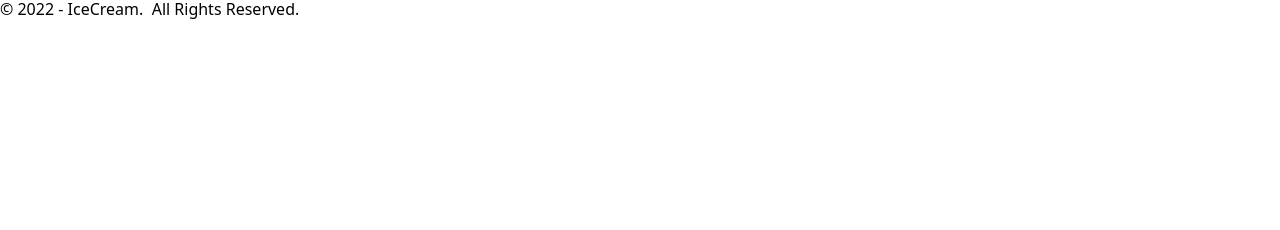
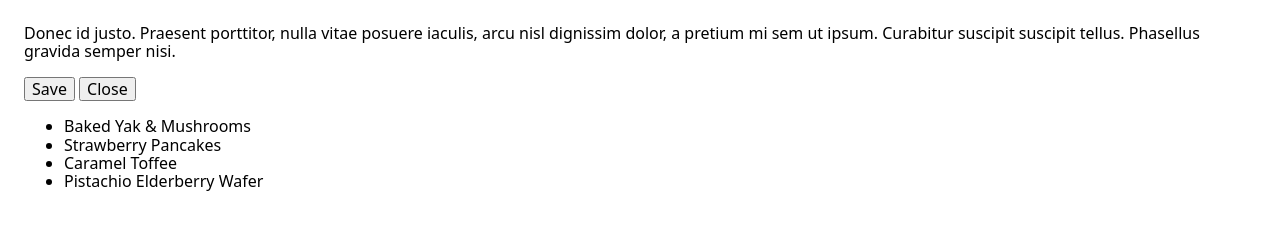
Before and after one commit to IronFather/github-tutorial, a plain HTML site: page index.html in a window 1280 px wide. Drawn offline with nearby package versions, Linux system fonts and the light colour scheme.

Commit message:
started work with dom

```diff
--- a/css/styles.css
+++ b/css/styles.css
@@ -0,0 +1,16 @@
+/* body {
+    margin: 24px;
+  } */
+
+  /* =============== */
+
+  body {
+    margin: 24px;
+  }
+
+  .is-hidden {
+    display: none;
+  }
+
+
+  /* =============== */
--- a/index.html
+++ b/index.html
@@ -33,25 +33,63 @@
   <!-- body -->
   <body class="body" data-body>
     <!-- PRACTICE -->
+  <body>
+<!--
+ <textarea id="message" class="materialize-textarea" rows="5">Default textarea message</textarea> -->
 
-<section class="footer section">
-  <div class="container footer__container">
-    <div class="footer__wrap">
-      <span>
-        &#169; 2022 - IceCream.</span>
-      <span>&#160;All Rights Reserved.</span>
-      </span>
-    </div>
+<!-- <div>
+  <a href="/home" class="btn">home</a>
+  <a href="/about" class="btn active">about</a>
+  <a href="/gallery" class="btn">gallery</a>
+</div>
+
+<br>
+<img class="image" src="https://placeimg.com/640/480/animals" alt="" width="320" /> -->
+
+
+<!-- =============================== -->
+<!--
+<article class="article">
+  <h2 class="article-title">Welcome to Hawaii!</h2>
+  <p class="article-text">Lorem ipsum dolor sit amet consectetur adipisicing elit. Provident quaerat nemo veritatis quasi eius eum aliquid, nobis dolore nisi, magnam eaque iusto, necessitatibus atque laborum quam tempora ducimus dicta ipsam.</p>
+</article> -->
+
+<!-- ================================= -->
+
+<!-- <p id="paragraph" class="text red big">Proin magna. Sed mollis, eros et ultrices tempus, mauris ipsum aliquam libero, non adipiscing dolor urna a orci. Etiam rhoncus. Donec mi odio, faucibus at, scelerisque quis, convallis in, nisi.</p> -->
+
+<!-- ================================= -->
+<!--
+<img class="image" src="https://placeimg.com/400/200/nature" alt="Beautiful nature"> -->
+
+<!-- ================================= -->
+
+<div class="editor">
+  <p>Donec id justo. Praesent porttitor, nulla vitae posuere iaculis, arcu nisl dignissim dolor, a pretium mi sem ut ipsum. Curabitur suscipit suscipit tellus. Phasellus gravida semper nisi.</p>
+  <div class="actions">
+    <button type="button" class="btn" data-action="save">Save</button>
+    <button type="button" class="btn" data-action="close">Close</button>
   </div>
-</section>
+</div>
+
+<ul class="dishes">
+  <li data-id="14">Baked Yak &amp; Mushrooms</li>
+  <li data-id="7">Strawberry Pancakes</li>
+  <li data-id="3">Caramel Toffee</li>
+  <li data-id="61">Pistachio Elderberry Wafer</li>
+</ul>
+
+<!-- ================================= -->
+
+
 
     <!-- PRACTICE -->
-  <body>
     <script src="https://cdn.jsdelivr.net/npm/lodash@4.17.21/lodash.min.js"></script>
     <!-- <script src="js/script-1.js"></script>
     <script src="js/script-2.js"></script> -->
     <!-- <script src="js/script-3.js"></script> -->
     <!-- <script src="js/script-4.js"></script> -->
-    <script src="js/script-5.js"></script>
+    <!-- <script src="js/script-5.js"></script> -->
+    <script src="js/script-6-dom.js"></script>
   </body>
 </html>
```
Also changed, not shown: js/script-6-dom.js (added, +63 -0 lines).
